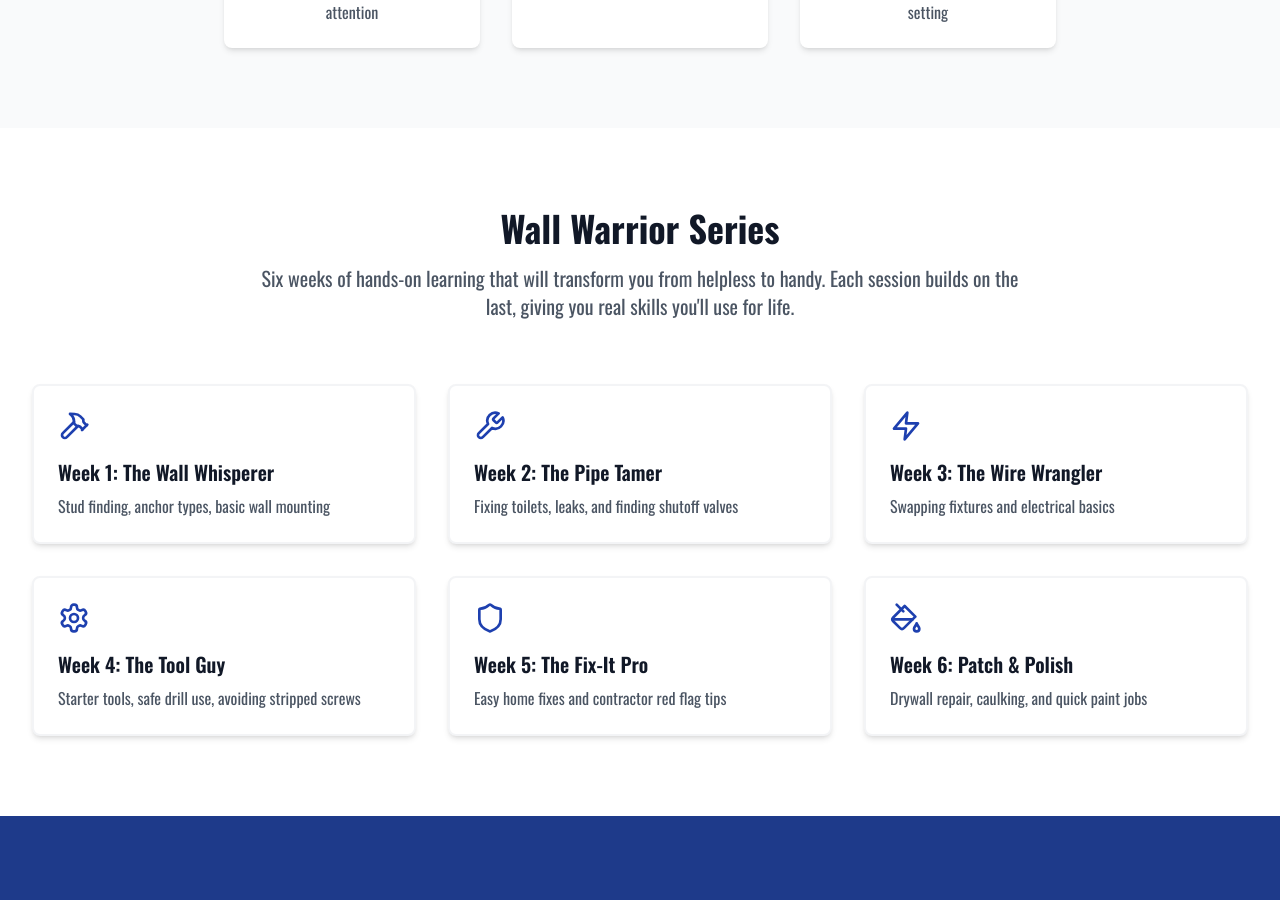
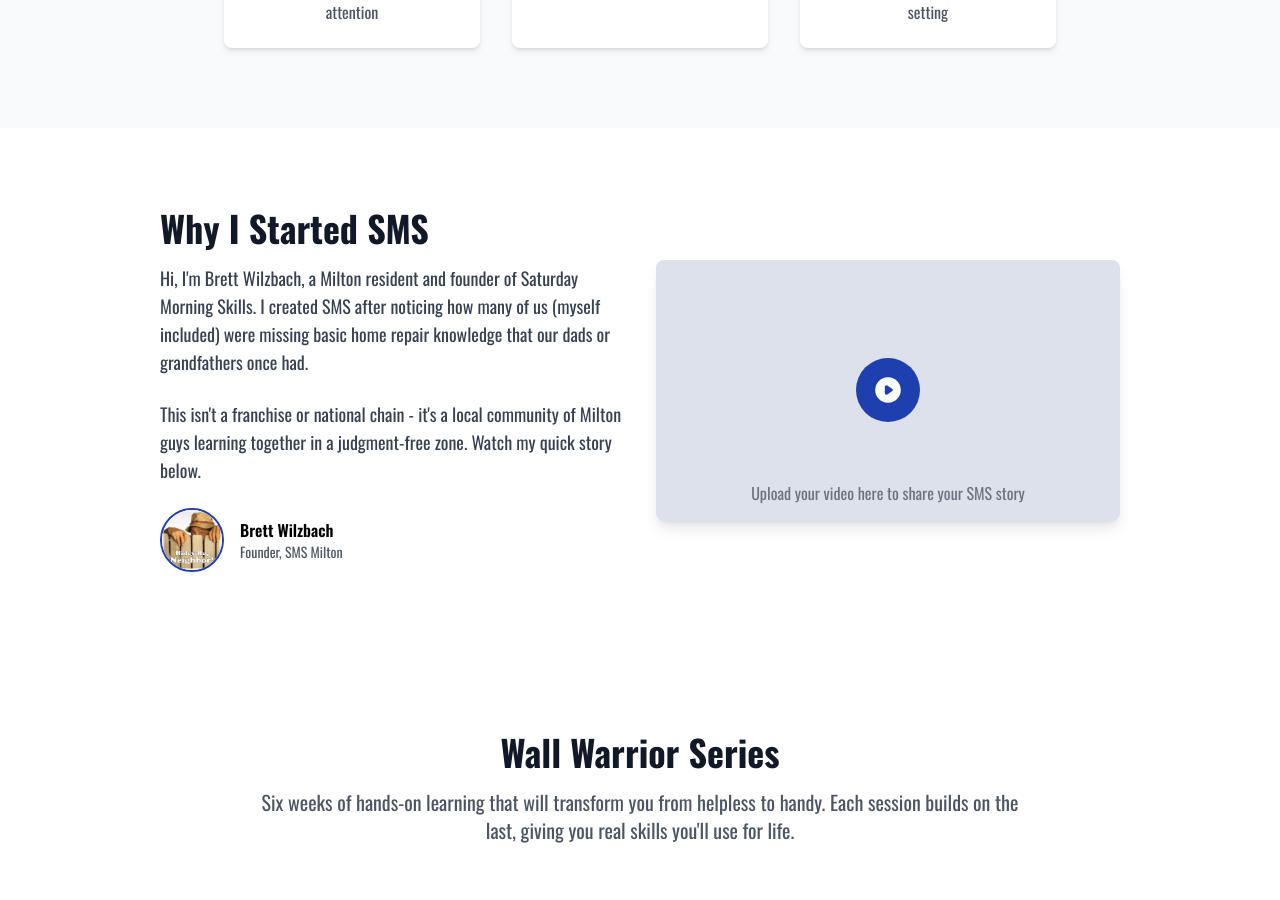
Before and after one commit to brettwilzbach/SMS, a React (Vite) app: page / in a window 1280 px wide. Shown: the part 1122-2022 px from the top of the page. Built offline with nearby package versions, Linux system fonts and the light colour scheme.

Commit message:
Add 'Why I Started SMS' video section and restore original navbar

```diff
--- a/src/App.tsx
+++ b/src/App.tsx
@@ -138,6 +138,54 @@ function App() {
               <MapPin className="w-12 h-12 text-blue-800 mx-auto mb-4" />
               <h3 className="text-xl font-semibold mb-2">Milton, MA</h3>
               <p className="text-gray-600">Garage, workshop, or backyard setting</p>
+            </div>
+          </div>
+        </div>
+      </section>
+
+      {/* Why I Started SMS - Founder Video */}
+      <section className="py-20 bg-white">
+        <div className="max-w-5xl mx-auto px-4 sm:px-6 lg:px-8">
+          <div className="flex flex-col md:flex-row items-center gap-8">
+            <div className="md:w-1/2">
+              <h2 className="text-4xl font-bold text-gray-900 mb-4">
+                Why I Started SMS
+              </h2>
+              <p className="text-lg text-gray-700 mb-6">
+                Hi, I'm Brett Wilzbach, a Milton resident and founder of Saturday Morning Skills.
+                I created SMS after noticing how many of us (myself included) were missing basic
+                home repair knowledge that our dads or grandfathers once had.
+              </p>
+              <p className="text-lg text-gray-700 mb-6">
+                This isn't a franchise or national chain - it's a local community of Milton guys
+                learning together in a judgment-free zone. Watch my quick story below.
+              </p>
+              <div className="flex items-center space-x-4">
+                <img
+                  src="/HideyHo.jpg"
+                  alt="Brett Wilzbach"
+                  className="w-16 h-16 rounded-full object-cover border-2 border-blue-800"
+                />
+                <div>
+                  <p className="font-semibold">Brett Wilzbach</p>
+                  <p className="text-sm text-gray-600">Founder, SMS Milton</p>
+                </div>
+              </div>
+            </div>
+            <div className="md:w-1/2 mt-8 md:mt-0">
+              <div className="bg-gray-100 rounded-lg shadow-lg aspect-video flex items-center justify-center relative overflow-hidden">
+                {/* Replace this with your actual video embed code when ready */}
+                <div className="absolute inset-0 flex items-center justify-center bg-blue-900/10">
+                  <div className="bg-blue-800 text-white rounded-full w-16 h-16 flex items-center justify-center cursor-pointer hover:bg-blue-700 transition-colors">
+                    <svg xmlns="http://www.w3.org/2000/svg" className="h-8 w-8" viewBox="0 0 20 20" fill="currentColor">
+                      <path fillRule="evenodd" d="M10 18a8 8 0 100-16 8 8 0 000 16zM9.555 7.168A1 1 0 008 8v4a1 1 0 001.555.832l3-2a1 1 0 000-1.664l-3-2z" clipRule="evenodd" />
+                    </svg>
+                  </div>
+                </div>
+                <p className="text-center text-gray-500 absolute bottom-4 left-0 right-0">
+                  Upload your video here to share your SMS story
+                </p>
+              </div>
             </div>
           </div>
         </div>
```
